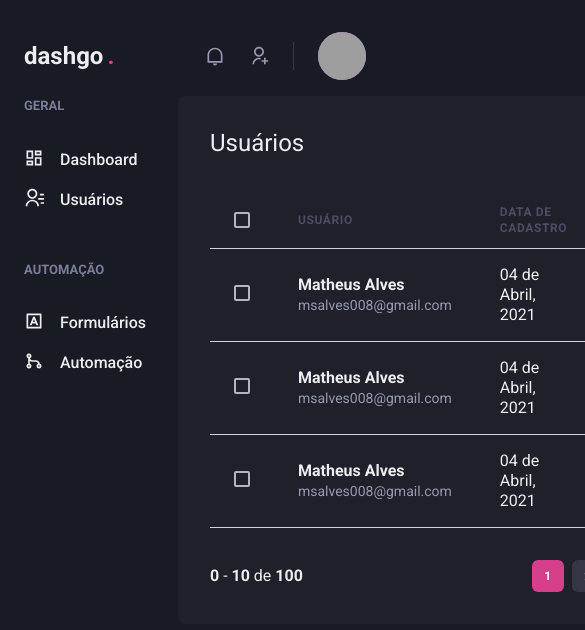
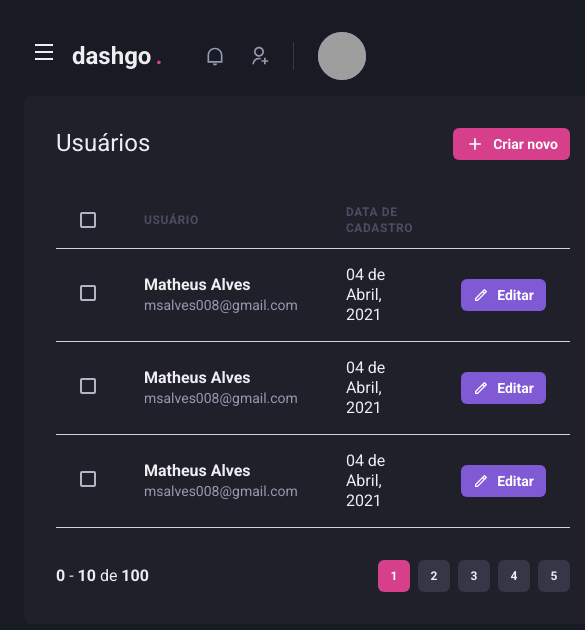
Before and after one commit to msalves008/Next_DashGo, a Next.js app: page /users in a window 390 px wide. Shown: the top 630 px of the page, 585 px wide, since content can reach past the window. Built offline with nearby package versions, Linux system fonts and the light colour scheme; grey boxes are pictures that could not be loaded.

Commit message:
make the Sidebar Responsive

```diff
--- a/src/components/Header/index.tsx
+++ b/src/components/Header/index.tsx
@@ -1,10 +1,16 @@
-import { Flex, useBreakpoint, useBreakpointValue } from "@chakra-ui/react";
+import { Flex, Icon, useBreakpoint, useBreakpointValue, IconButton } from "@chakra-ui/react";
 import { Profile } from "./Profile";
 import SearchBox from "./SearchBox";
 import NotificationsNav from "./NotificationsNav";
 import Logo from "./Logo";
+import { useSidebarDrawer } from "../../contexts/SidebarDrawerContext";
+
+import { RiMenuLine } from "react-icons/ri";
 
 export default function Header() {
+
+  const {onOpen} = useSidebarDrawer()
+
   const isWideVersion =  useBreakpointValue({
     base: false,
     lg: true,
@@ -20,6 +26,17 @@
       px="6"
       align="center"
     >
+      {!isWideVersion && (
+        <IconButton
+        aria-label="Open sidebar"
+        icon={<Icon as={RiMenuLine}/>}
+        fontSize="24"
+        variant="unstyled"
+        onClick={onOpen}
+        mr='2'>
+
+        </IconButton>
+      )}
       <Logo />
     {isWideVersion && <SearchBox />}
       <Flex align="center" ml="auto">
--- /dev/null
+++ b/src/components/Sidebar/SideaarNav.tsx
@@ -0,0 +1,20 @@
+import { Stack } from "@chakra-ui/react";
+import { RiContactsLine, RiDashboardLine, RiGitMergeLine, RiInputMethodLine } from "react-icons/ri";
+import NavLink from "./NavLink";
+import NavSection from "./NavSection";
+
+export function SidebarNav() {
+  return (
+    <Stack spacing="12" align="flex-start">
+      <NavSection title="GERAL">
+        <NavLink icon={RiDashboardLine}>Dashboard</NavLink>
+        <NavLink icon={RiContactsLine}>Usuários</NavLink>
+      </NavSection>
+
+      <NavSection title="AUTOMAÇÃO">
+        <NavLink icon={RiInputMethodLine}>Formulários</NavLink>
+        <NavLink icon={RiGitMergeLine}>Automação</NavLink>
+      </NavSection>
+    </Stack>
+  );
+}
--- a/src/components/Sidebar/index.tsx
+++ b/src/components/Sidebar/index.tsx
@@ -1,27 +1,40 @@
-import { Box, Stack, Text, Link, Icon } from "@chakra-ui/react";
 import {
-  RiContactsLine,
-  RiDashboardLine,
-  RiGitMergeLine,
-  RiInputMethodLine,
-} from "react-icons/ri";
-import NavLink from "./NavLink";
-import NavSection from "./NavSection";
+  Box,
+  Drawer,
+  DrawerBody,
+  DrawerCloseButton,
+  DrawerContent,
+  DrawerHeader,
+  DrawerOverlay,
+  useBreakpointValue,
+} from "@chakra-ui/react";
+import { useSidebarDrawer } from "../../contexts/SidebarDrawerContext";
+import { SidebarNav } from "./SideaarNav";
 
 export function Sidebar() {
+  const {isOpen, onClose} = useSidebarDrawer();
+  const isDrawerSidebar = useBreakpointValue({
+    base: true,
+    lg: false,
+  });
+  if (isDrawerSidebar) {
+    return (
+      <Drawer isOpen={isOpen} placement="left" onClose={onClose}>
+        <DrawerOverlay>
+          <DrawerContent bg='gray.800' p='4'>
+            <DrawerCloseButton mt="6" />
+            <DrawerHeader>Navegação</DrawerHeader>
+            <DrawerBody>
+              <SidebarNav />
+            </DrawerBody>
+          </DrawerContent>
+        </DrawerOverlay>
+      </Drawer>
+    );
+  }
   return (
     <Box as="aside" w="64" mr="8">
-      <Stack spacing="12" align="flex-start">
-        <NavSection title="GERAL">
-          <NavLink icon={RiDashboardLine}>Dashboard</NavLink>
-          <NavLink icon={RiContactsLine}>Usuários</NavLink>
-        </NavSection>
-
-        <NavSection title="AUTOMAÇÃO">
-          <NavLink icon={RiInputMethodLine}>Formulários</NavLink>
-          <NavLink icon={RiGitMergeLine}>Automação</NavLink>
-        </NavSection>
-      </Stack>
+      <SidebarNav />
     </Box>
   );
 }
--- /dev/null
+++ b/src/contexts/SidebarDrawerContext.tsx
@@ -0,0 +1,30 @@
+import { useDisclosure, UseDisclosureReturn } from "@chakra-ui/react";
+import { useRouter } from "next/router";
+import { createContext, ReactNode, useContext, useEffect } from "react";
+
+interface SidebarDrawerProviderProps {
+  children: ReactNode;
+}
+type SidebarDrawerContextData = UseDisclosureReturn;
+
+const SidebarDrawerContext = createContext({} as SidebarDrawerContextData);
+
+export function SidebarDrawerProvider({
+  children,
+}: SidebarDrawerProviderProps) {
+  const disclosure = useDisclosure();
+  const router = useRouter();
+
+  useEffect(()=>{
+    disclosure.onClose()
+  // eslint-disable-next-line react-hooks/exhaustive-deps
+  },[router.asPath])
+
+  return (
+    <SidebarDrawerContext.Provider value={disclosure}>
+      {children}
+    </SidebarDrawerContext.Provider>
+  );
+}
+
+export const useSidebarDrawer = () => useContext(SidebarDrawerContext);
--- a/src/pages/_app.tsx
+++ b/src/pages/_app.tsx
@@ -1,14 +1,16 @@
-import {AppProps} from 'next/app';
-import {ChakraProvider} from '@chakra-ui/react';
-import { theme } from '../styles/theme';
+import { AppProps } from "next/app";
+import { ChakraProvider } from "@chakra-ui/react";
+import { theme } from "../styles/theme";
+import { SidebarDrawerProvider } from "../contexts/SidebarDrawerContext";
 
-
-function MyApp({ Component, pageProps }:AppProps) {
+function MyApp({ Component, pageProps }: AppProps) {
   return (
     <ChakraProvider resetCSS theme={theme}>
-      <Component {...pageProps} />
+      <SidebarDrawerProvider>
+        <Component {...pageProps} />
+      </SidebarDrawerProvider>
     </ChakraProvider>
-  )
+  );
 }
 
-export default MyApp
+export default MyApp;
```
